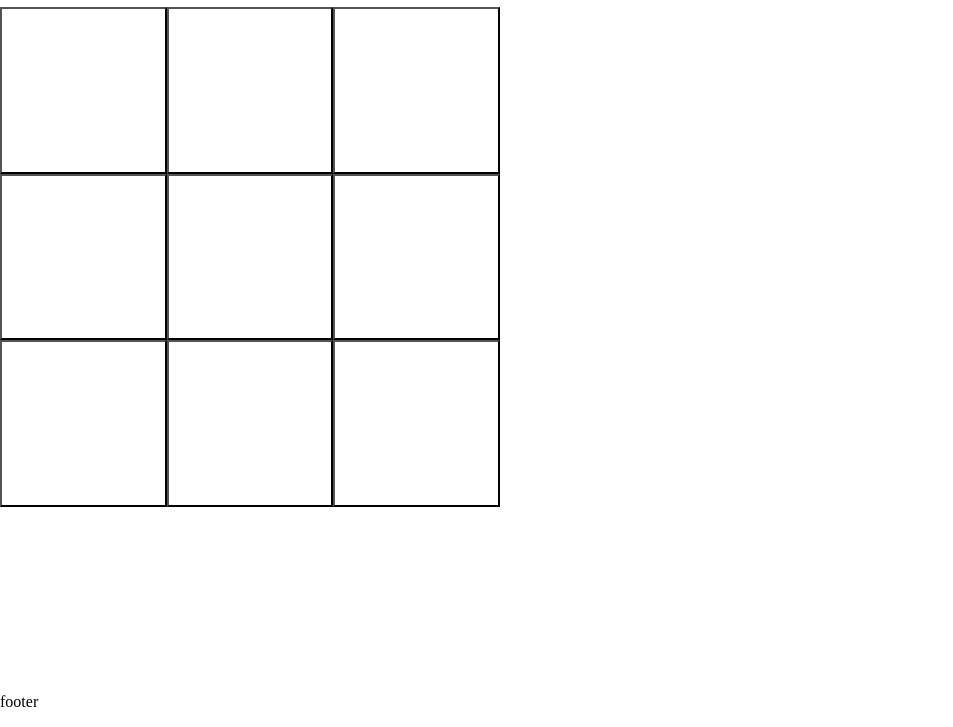
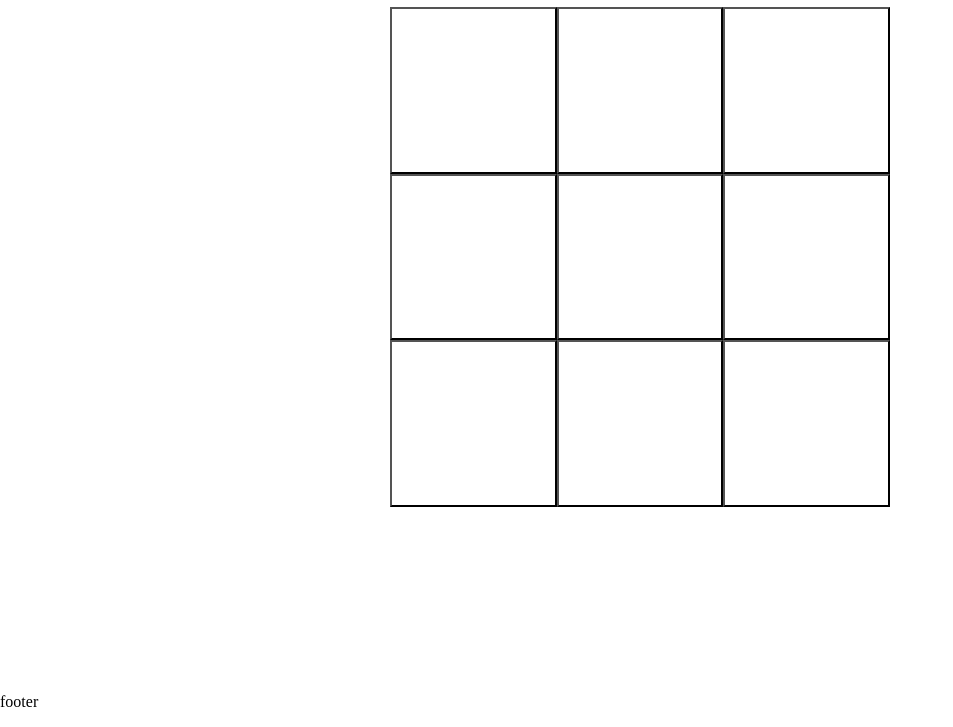
Before and after one commit to yskim308/tic-tac-toe, a plain HTML site: page index.html in a window 1280 px wide. Shown: the part 73-800 px from the top of the page, without its empty margins (0-953 px from the left). Drawn offline with Linux system fonts and the light colour scheme.

Commit message:
align and justify-content to center of page

```diff
--- a/index.html
+++ b/index.html
@@ -13,7 +13,7 @@
         <script src="script.js" defer></script>
     </head>
     <body>
-        <div wrapper>
+        <div class="wrapper">
             <div class="header">
                 <h1>Tic Tac Toe</h1>
             </div>
--- a/styles.css
+++ b/styles.css
@@ -4,6 +4,14 @@ body{
     display: flex;
     flex-direction: column;
     justify-content: space-between;
+}
+
+
+.wrapper{
+    display: flex;
+    flex-direction: column;
+    justify-content: center;
+    align-items: center;
 }
 
 .gameboard{
```
